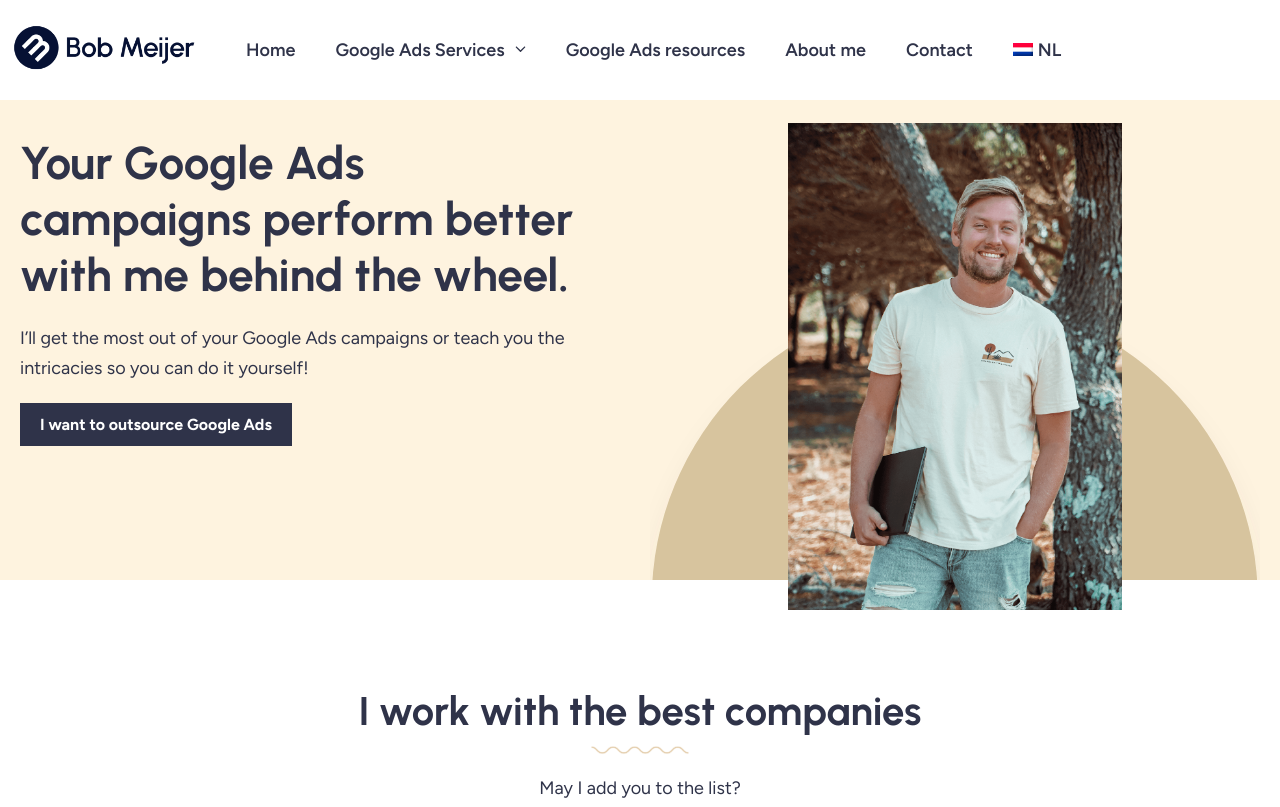
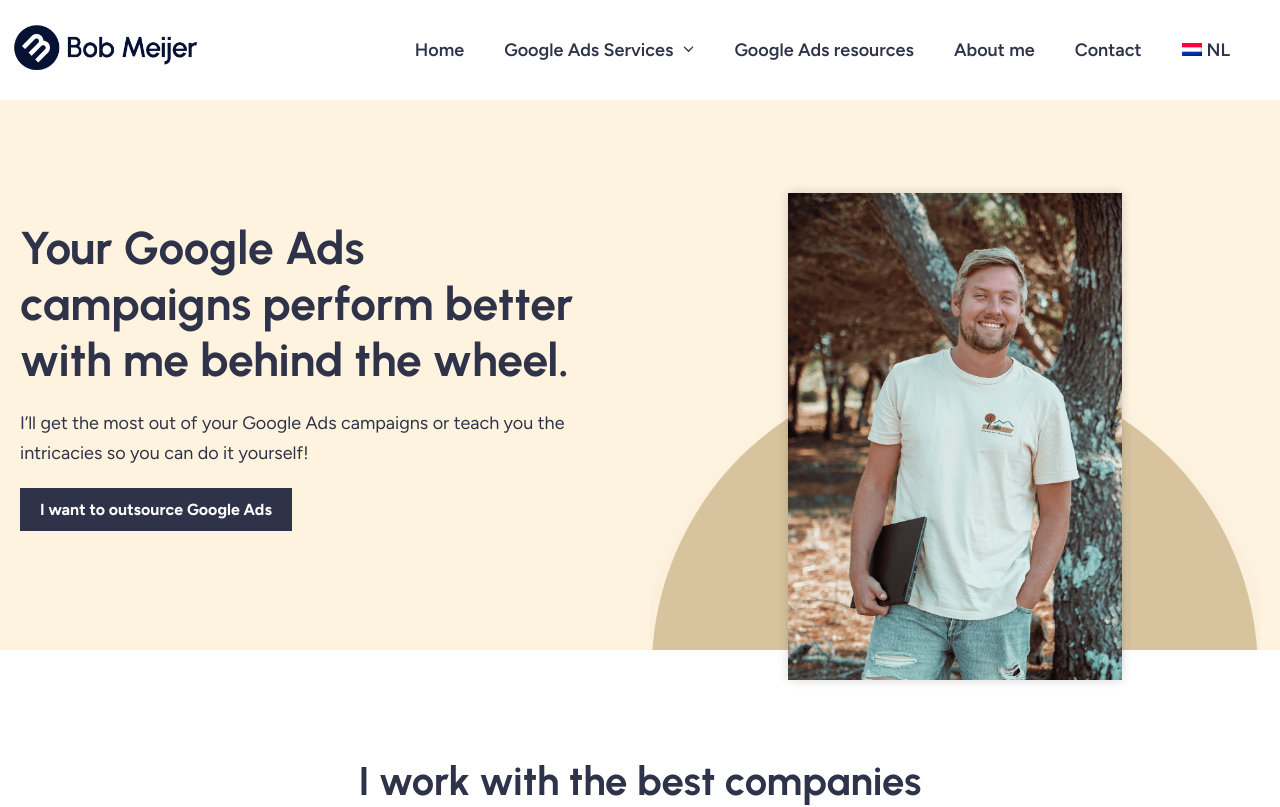
Before and after one commit to alexneumayr/react-landing-page-clone, a JavaScript app: page / in a window 1280 px wide. Shown: the top 807 px of the page. Built offline with nearby package versions, Linux system fonts and the light colour scheme; the HTML template or start-up script is replaced by a standard one.

Commit message:
Fix PageTop padding

```diff
--- a/src/GetInTouch/GetInTouch.module.css
+++ b/src/GetInTouch/GetInTouch.module.css
@@ -24,6 +24,7 @@
   bottom: -30px;
   width: 334px;
   align-self: end;
+  box-shadow: rgba(0, 0, 0, 0.16) 0px 0px 10px 0px;
 }
 
 .firstGridColumn h1 {
--- a/src/Header/Header.js
+++ b/src/Header/Header.js
@@ -8,10 +8,9 @@ export default function Header() {
   return (
     <header className={styles.root}>
       <nav className={styles.nav}>
-        <div className={styles.logoContainer}>
-          <img className={styles.logo} src={logo} alt="Logo" />
+        <div>
+          <img src={logo} alt="Logo" className={styles.logo} />
         </div>
-        <div>
         <ul className={styles.links}>
           <li>
             <a href="/">Home</a>
@@ -43,7 +42,6 @@ export default function Header() {
             </div>
           </li>
         </ul>
-        </div>
       </nav>
     </header>
   );
--- a/src/Header/Header.module.css
+++ b/src/Header/Header.module.css
@@ -16,6 +16,11 @@
   width: 100%;
 }
 
+.logoItem {
+  height: 100%;
+  margin-right: auto;
+}
+
 .links {
   width: 100%;
   display: flex;
@@ -23,9 +28,12 @@
   list-style: none;
   justify-content: end;
   align-items: center;
+  align-content: center;
   height: 100px;
   flex-wrap: wrap;
-  gap: 40px;
+  column-gap: 40px;
+  row-gap: 20px;
+  margin-right: 60px;
 }
 
 .links a {
@@ -33,9 +41,10 @@
   color: rgb(47, 51, 73);
 }
 
-.logo {
-  max-width: 236px;
-  width: 80%;
+.nav img {
+  width: 15vw;
+  max-width: 238px;
+  align-self: center;
 }
 
 .language {
--- a/src/PageTop/PageTop.module.css
+++ b/src/PageTop/PageTop.module.css
@@ -1,7 +1,8 @@
 .root {
   background: rgb(254, 243, 223);
-  height: 580px;
+  height: 650px;
   font-family: Urbanist, serif;
+  padding-top: 100px;
 }
 .secondGridColumn {
   display: flex;
@@ -24,6 +25,7 @@
   bottom: -30px;
   width: 334px;
   align-self: end;
+  box-shadow: rgba(0, 0, 0, 0.16) 0px 0px 10px 0px;
 }
 
 .firstGridColumn p {
```
Lines whose indentation alone changed are shown as unchanged.
